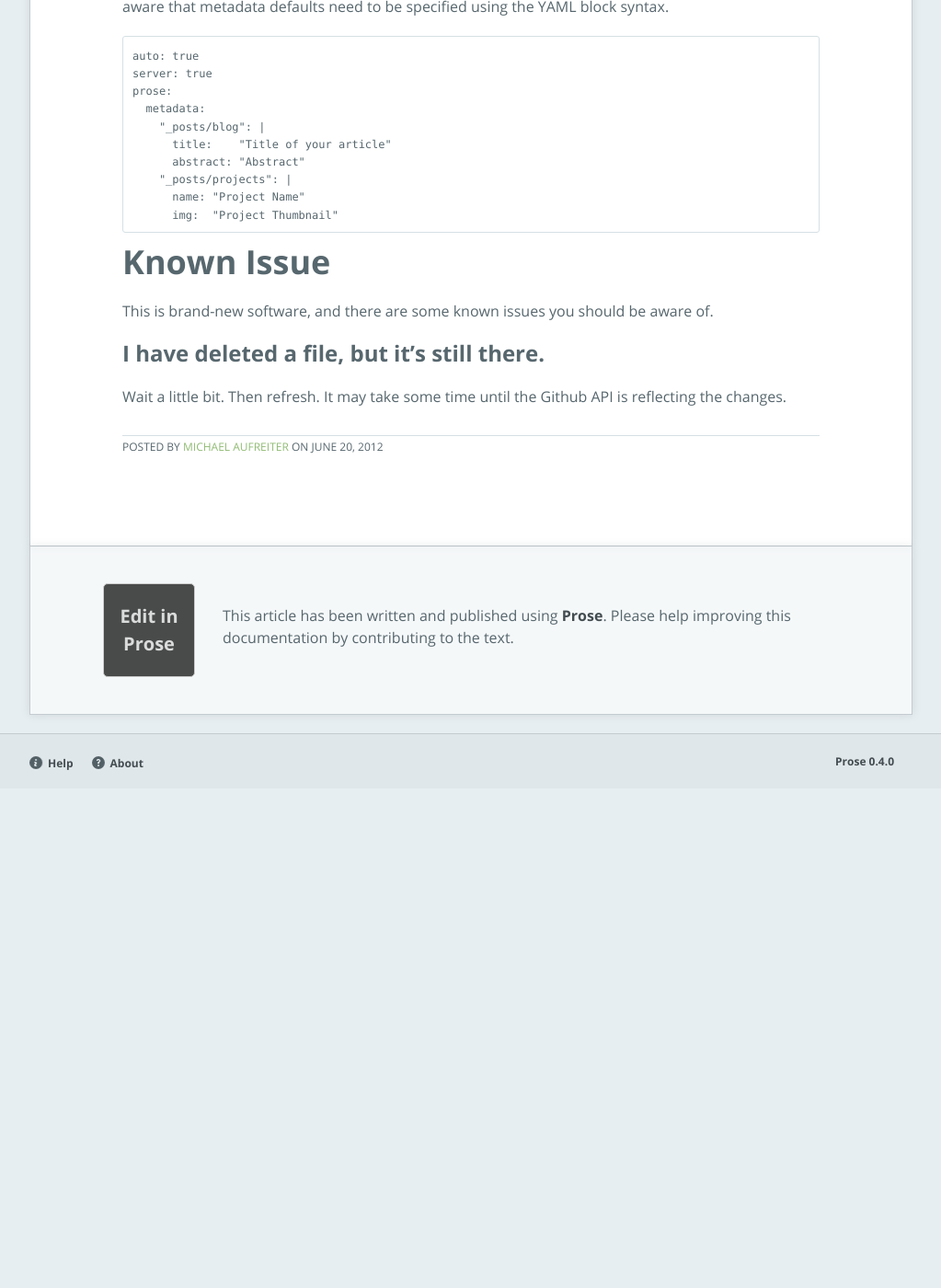
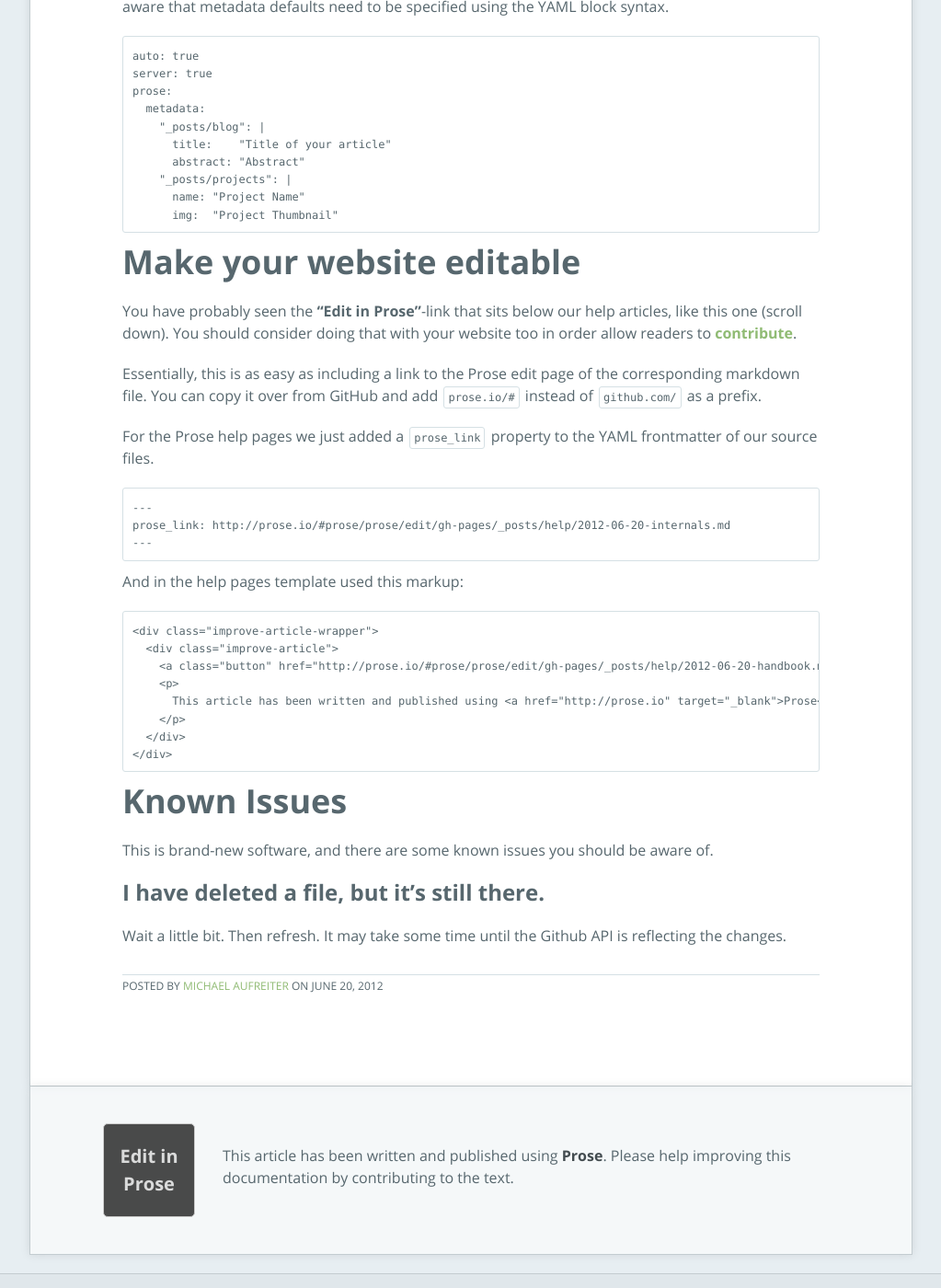
Before and after one commit to prose/prose, a Jekyll site: the page built from _posts/help/2012-06-20-handbook.md, in a window 1280 px wide and 1400 px high, scrolled down 940 px. Shown: the whole window at 92% size, without its empty margins (128-1151 px from the left). Built offline with Jekyll 4.4.1, drawn with Linux system fonts in a browser that asks for light colours; before the commit the page ends 1797 px from its top, so only the background shows below that.

Commit message:
Cover "Edit in Prose" functionality.

````diff
--- a/_posts/help/2012-06-20-handbook.md
+++ b/_posts/help/2012-06-20-handbook.md
@@ -49,8 +49,34 @@
           img:  "Project Thumbnail"
 
 
+# Make your website editable
 
-# Known Issue
+You have probably seen the **"Edit in Prose"**-link that sits below our help articles, like this one (scroll down). You should consider doing that with your website too in order allow readers to [contribute](http://prose.io/help/eventually-consistent.html).
+
+Essentially, this is as easy as including a link to the Prose edit page of the corresponding markdown file. You can copy it over from GitHub and add `prose.io/#` instead of `github.com/` as a prefix.
+
+For the Prose help pages we just added a `prose_link` property to the YAML frontmatter of our source files.
+
+```
+---
+prose_link: http://prose.io/#prose/prose/edit/gh-pages/_posts/help/2012-06-20-internals.md
+---
+```
+
+And in the help pages template used this markup:
+
+```html
+<div class="improve-article-wrapper">
+  <div class="improve-article">
+    <a class="button" href="{{ page.prose_link }}">Edit in Prose</a>
+    <p>
+      This article has been written and published using <a href="http://prose.io" target="_blank">Prose</a>. Please help improving this documentation by contributing to the text.
+    </p>
+  </div>
+</div>
+```
+
+# Known Issues
 
 This is brand-new software, and there are some known issues you should be aware of.
 
````
